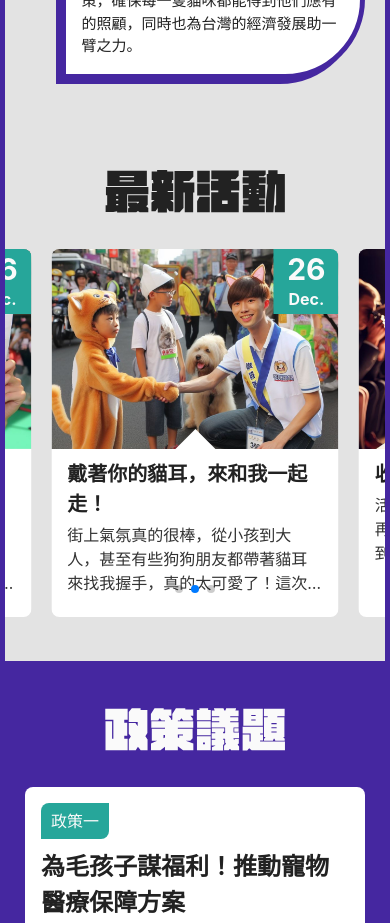
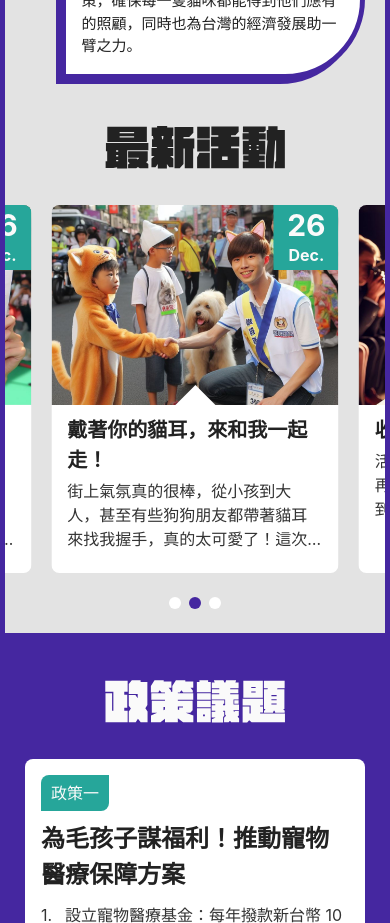
Before and after one commit to lyaui/cat-campaign-website, a Next.js app: page / in a window 390 px wide. Shown: the part 1040-1963 px from the top of the page. Built offline with nearby package versions, Linux system fonts and the light colour scheme.

Commit message:
fix(style): Swiper pagination position

```diff
--- a/components/Campaign/index.tsx
+++ b/components/Campaign/index.tsx
@@ -42,7 +42,7 @@ function Campaign() {
   const currentRouter = ROUTERS.CAMPAIGN;
 
   return (
-    <section id={currentRouter.hash} className='py-11' data-aos='fade-up'>
+    <section id={currentRouter.hash} className='md:py-11' data-aos='fade-up'>
       <Container className='!px-0 md:!px-5'>
         <h2 className='relative mx-auto mb-8 md:mb-10 w-[180px] md:w-[257px] h-[50px] md:h-[73px]'>
           <Image
--- a/styles/globals.css
+++ b/styles/globals.css
@@ -70,8 +70,17 @@ p {
     @apply text-title-dark font-normal text-[13px] leading-normal;
   }
 }
-/*
+
+:root {
+  --swiper-pagination-color: #4527a0;
+  --swiper-pagination-bullet-size: 12px;
+  --swiper-pagination-bullet-width: 12px;
+  --swiper-pagination-bullet-height: 12px;
+  --swiper-pagination-bullet-inactive-color: #fff;
+  --swiper-pagination-bullet-inactive-opacity: 1;
+  --swiper-pagination-bullet-vertical-gap: 8px;
+}
+
 .swiper {
-  width: 100%;
-  height: 100%;
-} */
+  padding-bottom: 60px !important;
+}
```
